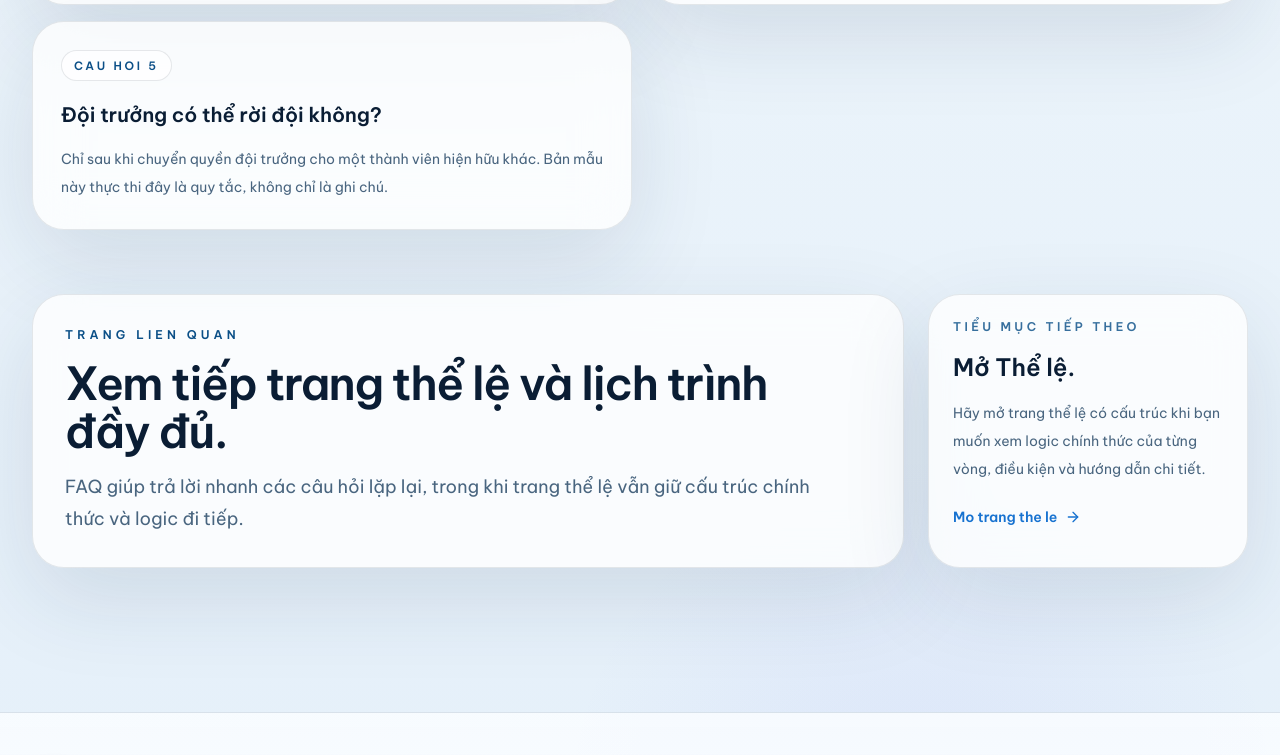
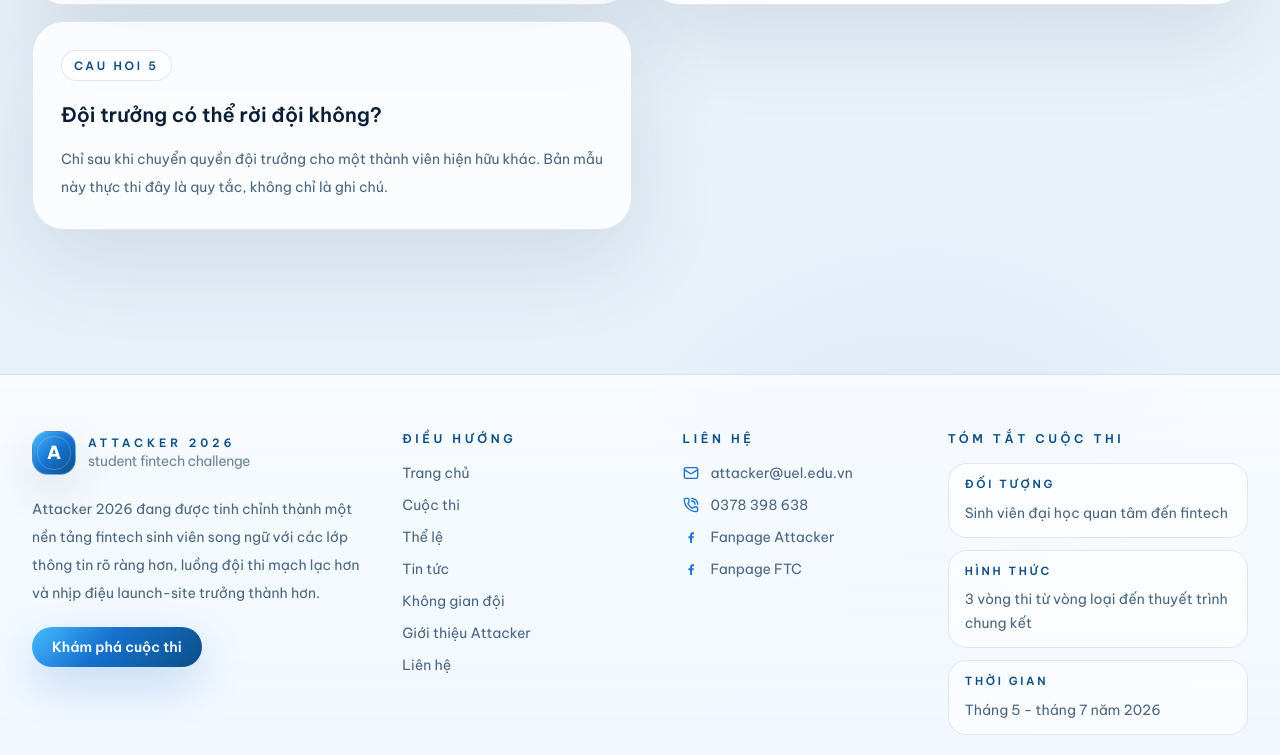
Before and after one commit to tamphan2911/attacker_2026, a Next.js app: page /competition/faq in a window 1280 px wide. Shown: the part 963-1718 px from the top of the page. Built offline with nearby package versions, Linux system fonts and the light colour scheme; no server answers; the database is empty.

Commit message:
Remove FAQ related page section

```diff
--- a/src/components/faq-page.tsx
+++ b/src/components/faq-page.tsx
@@ -1,7 +1,6 @@
 "use client";
 
-import Link from "next/link";
-import { ArrowRight, CircleHelp, ShieldCheck, UsersRound } from "lucide-react";
+import { CircleHelp, ShieldCheck, UsersRound } from "lucide-react";
 
 import {
   TEAM_MAX_MEMBERS,
@@ -79,42 +78,6 @@ export function FaqPage() {
           </Surface>
         ))}
       </section>
-
-      <section className="grid gap-6 lg:grid-cols-[minmax(0,1fr)_320px]">
-        <Surface className="px-6 py-6 md:px-8 md:py-8">
-          <SectionHeading
-            eyebrow={locale === "en" ? "Related page" : "Trang lien quan"}
-            title={
-              locale === "en"
-                ? "Read the full rules and timeline next."
-                : "Xem tiếp trang thể lệ và lịch trình đầy đủ."
-            }
-            description={
-              locale === "en"
-                ? "The FAQ answers repeated questions quickly, while the rules page keeps the official structure and progression logic."
-                : "FAQ giúp trả lời nhanh các câu hỏi lặp lại, trong khi trang thể lệ vẫn giữ cấu trúc chính thức và logic đi tiếp."
-            }
-          />
-        </Surface>
-
-        <Surface className="px-6 py-6">
-          <p className="text-xs font-semibold uppercase tracking-[0.28em] text-sky-200/80">
-            {locale === "en" ? "Next subsection" : "Tiểu mục tiếp theo"}
-          </p>
-          <p className="mt-4 text-2xl font-semibold theme-text-strong">
-            {locale === "en" ? "Open Rules." : "Mở Thể lệ."}
-          </p>
-          <p className="mt-4 text-sm leading-7 theme-text-muted">
-            {locale === "en"
-              ? "Use the structured rules page when you want the official stage logic, eligibility policy, and round-specific guidance."
-              : "Hãy mở trang thể lệ có cấu trúc khi bạn muốn xem logic chính thức của từng vòng, điều kiện và hướng dẫn chi tiết."}
-          </p>
-          <Link href="/rules" className="mt-6 inline-flex items-center gap-2 text-sm font-semibold theme-accent">
-            {locale === "en" ? "Open rules page" : "Mo trang the le"}
-            <ArrowRight className="h-4 w-4" />
-          </Link>
-        </Surface>
-      </section>
     </div>
   );
 }
```
